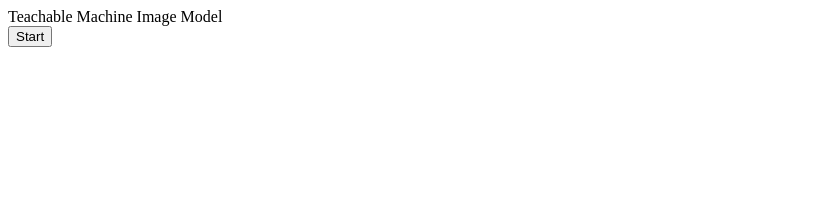
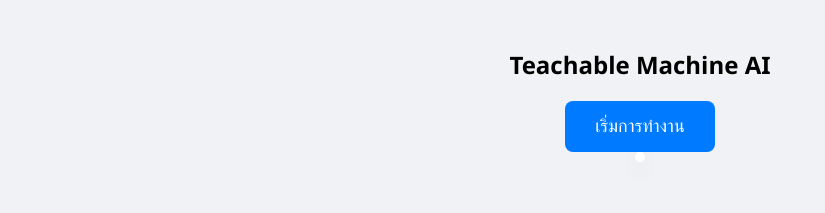
Before and after one commit to Saruda127/index_un, a plain HTML site: page index.html.html in a window 1280 px wide. Shown: the whole page, without its empty margins (0-825 px from the left). Drawn offline with Linux system fonts and the light colour scheme.

Commit message:
Update index.html.html

```diff
--- a/index.html.html
+++ b/index.html.html
@@ -1,59 +1,65 @@
-<div>Teachable Machine Image Model</div>
-<button type="button" onclick="init()">Start</button>
+<!DOCTYPE html>
+<html lang="th">
+<head>
+    <meta charset="UTF-8">
+    <title>AI Image Classifier</title>
+    <style>
+        body { font-family: 'Segoe UI', sans-serif; display: flex; flex-direction: column; align-items: center; background: #f0f2f5; padding: 20px; }
+        #webcam-container { border-radius: 15px; overflow: hidden; border: 5px solid #fff; box-shadow: 0 10px 20px rgba(0,0,0,0.1); margin-bottom: 20px; }
+        button { padding: 15px 30px; font-size: 18px; cursor: pointer; background: #007bff; color: white; border: none; border-radius: 8px; transition: 0.3s; }
+        button:hover { background: #0056b3; }
+        #label-container { display: flex; flex-direction: column; gap: 10px; }
+        .label-item { background: white; padding: 10px 20px; border-radius: 8px; min-width: 200px; box-shadow: 0 2px 5px rgba(0,0,0,0.05); }
+    </style>
+</head>
+<body>
+
+    <h2>Teachable Machine AI</h2>
+    <button type="button" onclick="init()">เริ่มการทำงาน</button>
     <div id="webcam-container"></div>
     <div id="label-container"></div>
+
     <script src="https://cdn.jsdelivr.net/npm/@tensorflow/tfjs@latest/dist/tf.min.js"></script>
     <script src="https://cdn.jsdelivr.net/npm/@teachablemachine/image@latest/dist/teachablemachine-image.min.js"></script>
     <script type="text/javascript">
-    // More API functions here:
-    // https://github.com/googlecreativelab/teachablemachine-community/tree/master/libraries/image
-
-    // the link to your model provided by Teachable Machine export panel
         const URL = "https://teachablemachine.withgoogle.com/models/OX00UXnGI/";
-
         let model, webcam, labelContainer, maxPredictions;
 
-    // Load the image model and setup the webcam
         async function init() {
-        const modelURL = URL + "model.json";
-        const metadataURL = URL + "metadata.json";
-
-        // load the model and metadata
-        // Refer to tmImage.loadFromFiles() in the API to support files from a file picker
-        // or files from your local hard drive
-        // Note: the pose library adds "tmImage" object to your window (window.tmImage)
-        model = await tmImage.load(modelURL, metadataURL);
+            model = await tmImage.load(URL + "model.json", URL + "metadata.json");
             maxPredictions = model.getTotalClasses();
 
-        // Convenience function to setup a webcam
-        const flip = true; // whether to flip the webcam
-        webcam = new tmImage.Webcam(200, 200, flip); // width, height, flip
-        await webcam.setup(); // request access to the webcam
+            webcam = new tmImage.Webcam(300, 300, true);
+            await webcam.setup();
             await webcam.play();
             window.requestAnimationFrame(loop);
 
-        // append elements to the DOM
             document.getElementById("webcam-container").appendChild(webcam.canvas);
             labelContainer = document.getElementById("label-container");
-        for (let i = 0; i < maxPredictions; i++) { // and class labels
-            labelContainer.appendChild(document.createElement("div"));
-        }
+            for (let i = 0; i < maxPredictions; i++) {
+                const div = document.createElement("div");
+                div.className = "label-item";
+                labelContainer.appendChild(div);
             }
 
-    async function loop() {
-        webcam.update(); // update the webcam frame
-        await predict();
+            // ตั้งเวลาทำงานทุก 3 วินาที (3000 ms)
+            setInterval(() => {
+                predict();
+            }, 3000);
+        }
+
+        function loop() {
+            webcam.update();
             window.requestAnimationFrame(loop);
         }
 
-    // run the webcam image through the image model
         async function predict() {
-        // predict can take in an image, video or canvas html element
             const prediction = await model.predict(webcam.canvas);
             for (let i = 0; i < maxPredictions; i++) {
-            const classPrediction =
-                prediction[i].className + ": " + prediction[i].probability.toFixed(2);
+                const classPrediction = prediction[i].className + ": " + (prediction[i].probability * 100).toFixed(1) + "%";
                 labelContainer.childNodes[i].innerHTML = classPrediction;
             }
         }
     </script>
+</body>
+</html>
```
Lines whose indentation alone changed are shown as unchanged.
